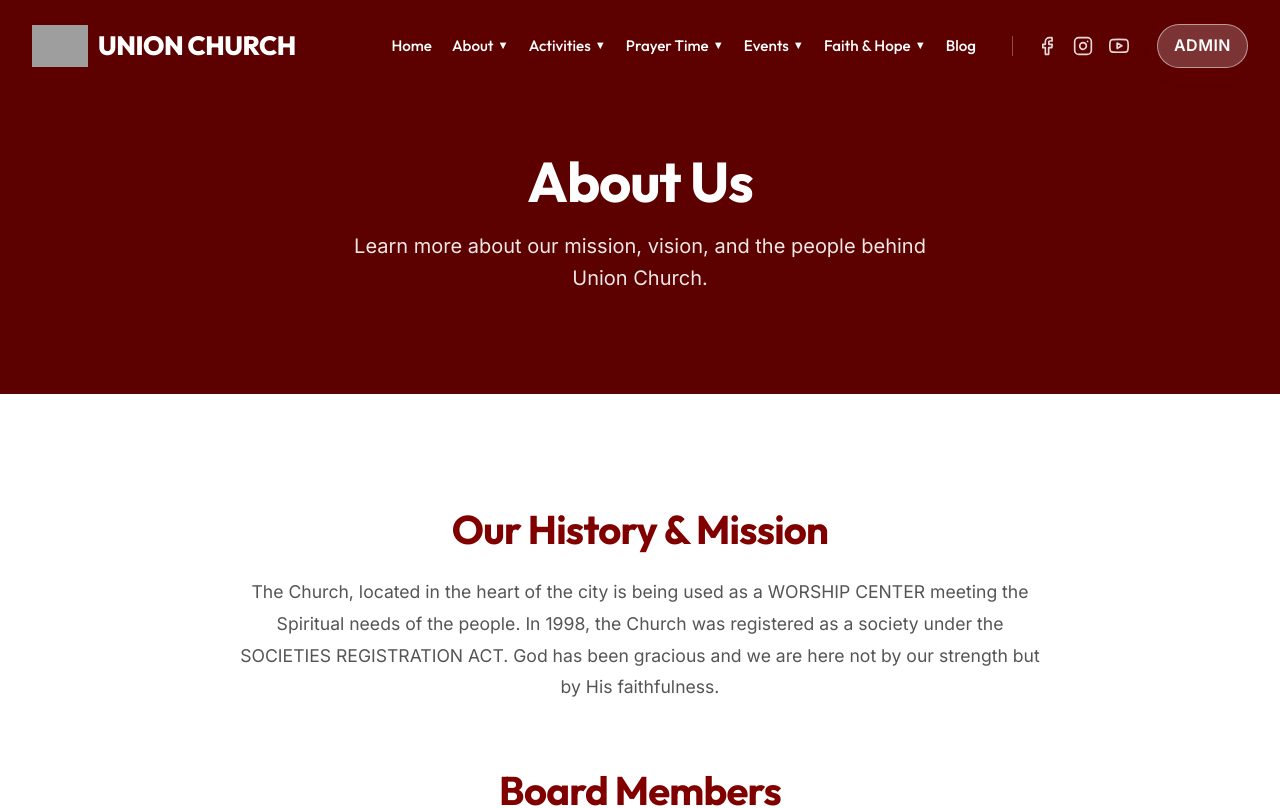
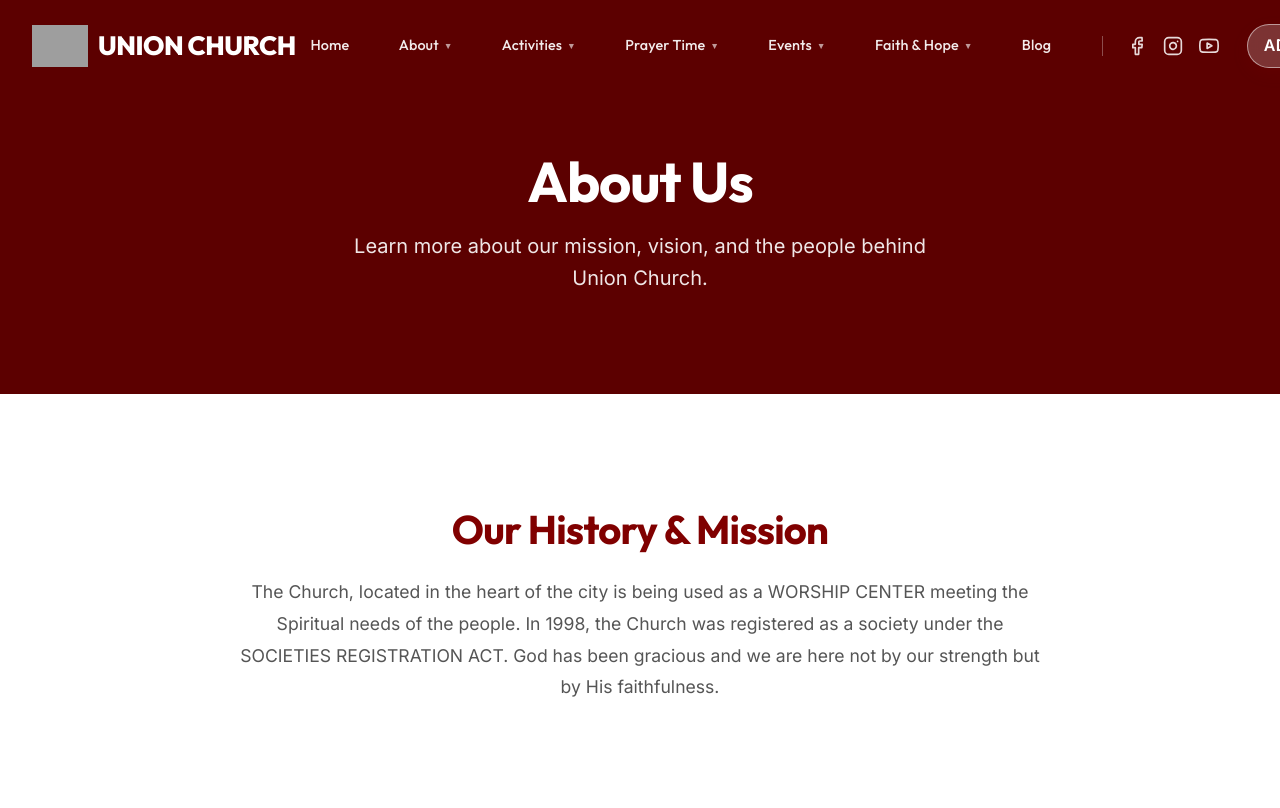
Before and after one commit to Abhijeet-Behera/cocuc-website, a Next.js app in the folder frontend/: page /about in a window 1280 px wide. Shown: the top 808 px of the page. Built offline with nearby package versions, Linux system fonts and the light colour scheme; grey boxes are pictures that could not be loaded.

Commit message:
feat: implement About page and responsive navigation bar with dropdown menus

```diff
--- a/frontend/app/about/page.js
+++ b/frontend/app/about/page.js
@@ -26,6 +26,7 @@ export default function AboutUs() {
           </p>
         </div>
 
+        {/*
         <div>
           <h2 style={{ fontSize: '2.5rem', color: 'var(--color-primary)', textAlign: 'center', marginBottom: '3rem' }}>Board Members</h2>
           <div style={{ display: 'grid', gridTemplateColumns: 'repeat(auto-fit, minmax(250px, 1fr))', gap: '2rem' }}>
@@ -48,6 +49,7 @@ export default function AboutUs() {
             ))}
           </div>
         </div>
+        */}
       </section>
     </div>
   )
--- a/frontend/components/Navbar.jsx
+++ b/frontend/components/Navbar.jsx
@@ -9,6 +9,7 @@ import styles from './Navbar.module.css'
 export default function Navbar() {
   const [scrolled, setScrolled] = useState(false)
   const [mobileMenuOpen, setMobileMenuOpen] = useState(false)
+  const [openDropdown, setOpenDropdown] = useState(null) // tracks which dropdown is open on mobile
   const navRef = useRef(null)
 
   useEffect(() => {
@@ -96,7 +97,7 @@ export default function Navbar() {
 
         <button
           className={`${styles.hamburger} ${scrolled ? styles.hamburgerScrolled : styles.hamburgerTransparent}`}
-          onClick={() => setMobileMenuOpen(!mobileMenuOpen)}
+          onClick={() => { setMobileMenuOpen(!mobileMenuOpen); setOpenDropdown(null) }}
           aria-label="Toggle mobile menu"
         >
           {mobileMenuOpen ? '✕' : '☰'}
@@ -104,11 +105,11 @@ export default function Navbar() {
 
         <div className={`${styles.menu} ${mobileMenuOpen ? styles.menuOpen : ''}`}>
           <NavLink href="/" scrolled={scrolled}>Home</NavLink>
-          <NavDropdown title="About" items={aboutMenu} scrolled={scrolled} />
-          <NavDropdown title="Activities" items={activitiesMenu} scrolled={scrolled} />
-          <NavDropdown title="Prayer Time" items={prayerMenu} scrolled={scrolled} />
-          <NavDropdown title="Events" items={eventsMenu} scrolled={scrolled} />
-          <NavDropdown title="Faith & Hope" items={faithMenu} scrolled={scrolled} />
+          <NavDropdown title="About" items={aboutMenu} scrolled={scrolled} openDropdown={openDropdown} setOpenDropdown={setOpenDropdown} />
+          <NavDropdown title="Activities" items={activitiesMenu} scrolled={scrolled} openDropdown={openDropdown} setOpenDropdown={setOpenDropdown} />
+          <NavDropdown title="Prayer Time" items={prayerMenu} scrolled={scrolled} openDropdown={openDropdown} setOpenDropdown={setOpenDropdown} />
+          <NavDropdown title="Events" items={eventsMenu} scrolled={scrolled} openDropdown={openDropdown} setOpenDropdown={setOpenDropdown} />
+          <NavDropdown title="Faith & Hope" items={faithMenu} scrolled={scrolled} openDropdown={openDropdown} setOpenDropdown={setOpenDropdown} />
           <NavLink href="/blog" scrolled={scrolled}>Blog</NavLink>
 
           <div className={`${styles.socials} ${scrolled ? styles.socialsScrolled : styles.socialsTransparent}`}>
@@ -181,17 +182,32 @@ function NavLink({ href, children, scrolled }) {
   )
 }
 
-function NavDropdown({ title, items, scrolled }) {
+function NavDropdown({ title, items, scrolled, openDropdown, setOpenDropdown }) {
+  const isMobileOpen = openDropdown === title
+
+  const handleToggle = () => {
+    // Toggle: if already open close it, else open this one (closes others)
+    setOpenDropdown(isMobileOpen ? null : title)
+  }
+
   return (
     <div className={styles.dropdownContainer}>
-      <div className={`${styles.dropdownToggle} ${scrolled ? styles.navLinkScrolled : styles.navLinkTransparent}`}>
+      <div
+        className={`${styles.dropdownToggle} ${scrolled ? styles.navLinkScrolled : styles.navLinkTransparent}`}
+        onClick={handleToggle} /* Mobile: JS accordion toggle */
+      >
         {title}
-        <span style={{ fontSize: '0.7rem' }}>▼</span>
+        <span
+          className={styles.dropdownChevron}
+          style={{ transform: isMobileOpen ? 'rotate(180deg)' : undefined }}
+        >▼</span>
       </div>
 
-      <div className={styles.dropdownMenu}>
+      <div className={`${styles.dropdownMenu} ${isMobileOpen ? styles.dropdownMenuOpen : ''}`}>
         {items.map((item, i) => (
-          <Link key={i} href={item.href} className={styles.dropdownItem}>
+          <Link key={i} href={item.href} className={styles.dropdownItem}
+            onClick={() => setOpenDropdown(null)} /* Close on link click */
+          >
             {item.name}
           </Link>
         ))}
--- a/frontend/components/Navbar.module.css
+++ b/frontend/components/Navbar.module.css
@@ -124,76 +124,154 @@
   color: var(--color-white);
 }
 
-/* Nav Link */
+/* Nav Link — context-aware pill hover */
 .navLink {
   font-weight: 500;
-  font-size: 0.95rem;
+  font-size: 0.9rem;
   font-family: var(--font-heading);
   text-decoration: none;
   white-space: nowrap;
+  padding: 0.45rem 0.85rem;
+  border-radius: 8px;
+  transition: background 0.2s ease, color 0.2s ease, border-color 0.2s ease;
+  letter-spacing: 0.01em;
+  border: 1px solid transparent;
 }
+
+/* Scrolled state — white navbar, dark text, use primary tint on hover */
 .navLinkScrolled {
   color: var(--color-text);
 }
-.navLinkTransparent {
-  color: var(--color-white);
+.navLinkScrolled:hover {
+  background: rgba(139, 0, 0, 0.08); /* subtle primary tint, visible on white */
+  color: var(--color-primary);
+  border-color: rgba(139, 0, 0, 0.15);
 }
 
-/* Dropdown */
+/* Transparent state — over dark hero, use white frosted pill, clearly visible */
+.navLinkTransparent {
+  color: rgba(255,255,255,0.92);
+}
+.navLinkTransparent:hover {
+  background: rgba(255,255,255,0.22);
+  backdrop-filter: blur(8px);
+  color: var(--color-white);
+  border-color: rgba(255,255,255,0.35);
+}
+
+/* Dropdown Trigger — same context-aware pill hover */
 .dropdownContainer {
   position: relative;
 }
 
 .dropdownToggle {
   font-weight: 500;
-  font-size: 0.95rem;
+  font-size: 0.9rem;
   font-family: var(--font-heading);
   cursor: pointer;
-  padding: 0.5rem 0;
+  padding: 0.45rem 0.85rem;
+  border-radius: 8px;
   display: flex;
   align-items: center;
-  gap: 4px;
+  gap: 5px;
   white-space: nowrap;
+  transition: background 0.2s ease, color 0.2s ease, border-color 0.2s ease;
+  letter-spacing: 0.01em;
+  border: 1px solid transparent;
 }
 
+.dropdownChevron {
+  font-size: 0.55rem;
+  transition: transform 0.3s ease;
+  opacity: 0.65;
+}
+
+.dropdownContainer:hover .dropdownChevron {
+  transform: rotate(180deg);
+  opacity: 1;
+}
+
+/* On SCROLLED (white bg) — primary tint, visible */
+.dropdownContainer:hover .dropdownToggle.navLinkScrolled {
+  background: rgba(139, 0, 0, 0.08);
+  color: var(--color-primary);
+  border-color: rgba(139, 0, 0, 0.15);
+}
+
+/* On TRANSPARENT (dark hero bg) — white frosted pill, clearly visible */
+.dropdownContainer:hover .dropdownToggle.navLinkTransparent {
+  background: rgba(255,255,255,0.22);
+  backdrop-filter: blur(8px);
+  color: var(--color-white);
+  border-color: rgba(255,255,255,0.35);
+}
+
+/* Dropdown Panel */
 .dropdownMenu {
   position: absolute;
-  top: 100%;
-  left: 0;
-  background-color: var(--color-white);
-  box-shadow: var(--shadow-md);
-  border-radius: var(--radius-md);
+  top: 100%; /* NO gap — must be flush or mouse leaves the hover zone */
+  left: 50%;
+  transform: translateX(-50%) translateY(-8px);
+  background: #fff;
+  box-shadow: 0 20px 50px rgba(0,0,0,0.12), 0 4px 12px rgba(0,0,0,0.06);
+  border-radius: 14px;
   min-width: 220px;
-  padding: 0.5rem 0;
+  padding: 0.6rem;
+  padding-top: 1rem; /* Visual gap created with padding, not position gap */
   display: flex;
   flex-direction: column;
+  gap: 2px;
   z-index: 200;
   border: 1px solid rgba(0,0,0,0.05);
 
   opacity: 0;
   visibility: hidden;
-  transform: translateY(10px);
-  transition: all 0.2s ease-in-out;
+  transition: opacity 0.25s cubic-bezier(0.4, 0, 0.2, 1),
+              transform 0.25s cubic-bezier(0.4, 0, 0.2, 1),
+              visibility 0.25s;
+  pointer-events: none;
+}
+
+/* Small arrow pointer above items */
+.dropdownMenu::before {
+  content: '';
+  position: absolute;
+  top: 6px;
+  left: 50%;
+  width: 12px;
+  height: 12px;
+  background: #fff;
+  border-left: 1px solid rgba(0,0,0,0.05);
+  border-top: 1px solid rgba(0,0,0,0.05);
+  transform: translateX(-50%) rotate(45deg);
+  border-radius: 2px 0 0 0;
 }
 
 .dropdownContainer:hover .dropdownMenu {
   opacity: 1;
   visibility: visible;
-  transform: translateY(0);
+  transform: translateX(-50%) translateY(0);
+  pointer-events: all;
 }
 
+/* Dropdown Items — clean full-width pill hover */
 .dropdownItem {
-  padding: 0.6rem 1.25rem;
+  padding: 0.6rem 1rem;
   color: var(--color-text);
-  font-size: 0.85rem;
+  font-size: 0.88rem;
+  font-weight: 500;
   text-decoration: none;
-  transition: background 0.2s;
+  transition: background 0.18s ease, color 0.18s ease, padding-left 0.2s ease;
   font-family: var(--font-body);
+  border-radius: 8px;
+  display: block;
+  line-height: 1.4;
 }
 
 .dropdownItem:hover {
-  background-color: var(--color-surface);
+  background: #f5f0ff; /* Very soft warm lavender — not harsh, feels premium */
   color: var(--color-primary);
+  padding-left: 1.3rem; /* Subtle indent to feel tactile */
 }
 
 .hamburger {
@@ -276,16 +354,40 @@
     position: static;
     box-shadow: none;
     border: none;
-    padding-left: 1rem;
+    border-radius: 0;
+    padding: 0;
+    padding-left: 0.5rem;
     min-width: 100%;
-    transform: none;
+    transform: none !important;
     visibility: visible;
     opacity: 1;
+    pointer-events: all;
+    display: none; /* hidden by default — JS controls via .dropdownMenuOpen */
+  }
+
+  /* JS-controlled accordion open class for mobile */
+  .dropdownMenuOpen {
+    display: flex !important;
+    transform: none !important;
+  }
+
+  .dropdownItem {
+    padding: 0.55rem 0.75rem;
+    font-size: 0.88rem;
+    color: #444;
+  }
+
+  .dropdownToggle {
+    width: 100%;
+    justify-content: space-between;
+    padding: 0.5rem 0.75rem;
+    border-radius: 8px;
+    border: none;
+    background: transparent;
+  }
+
+  /* Do NOT use CSS hover on mobile — controlled by JS click */
+  .dropdownContainer:hover .dropdownMenu {
     display: none;
   }
-
-  .dropdownContainer:hover .dropdownMenu {
-    display: flex;
-    transform: none;
-  }
 }
```
